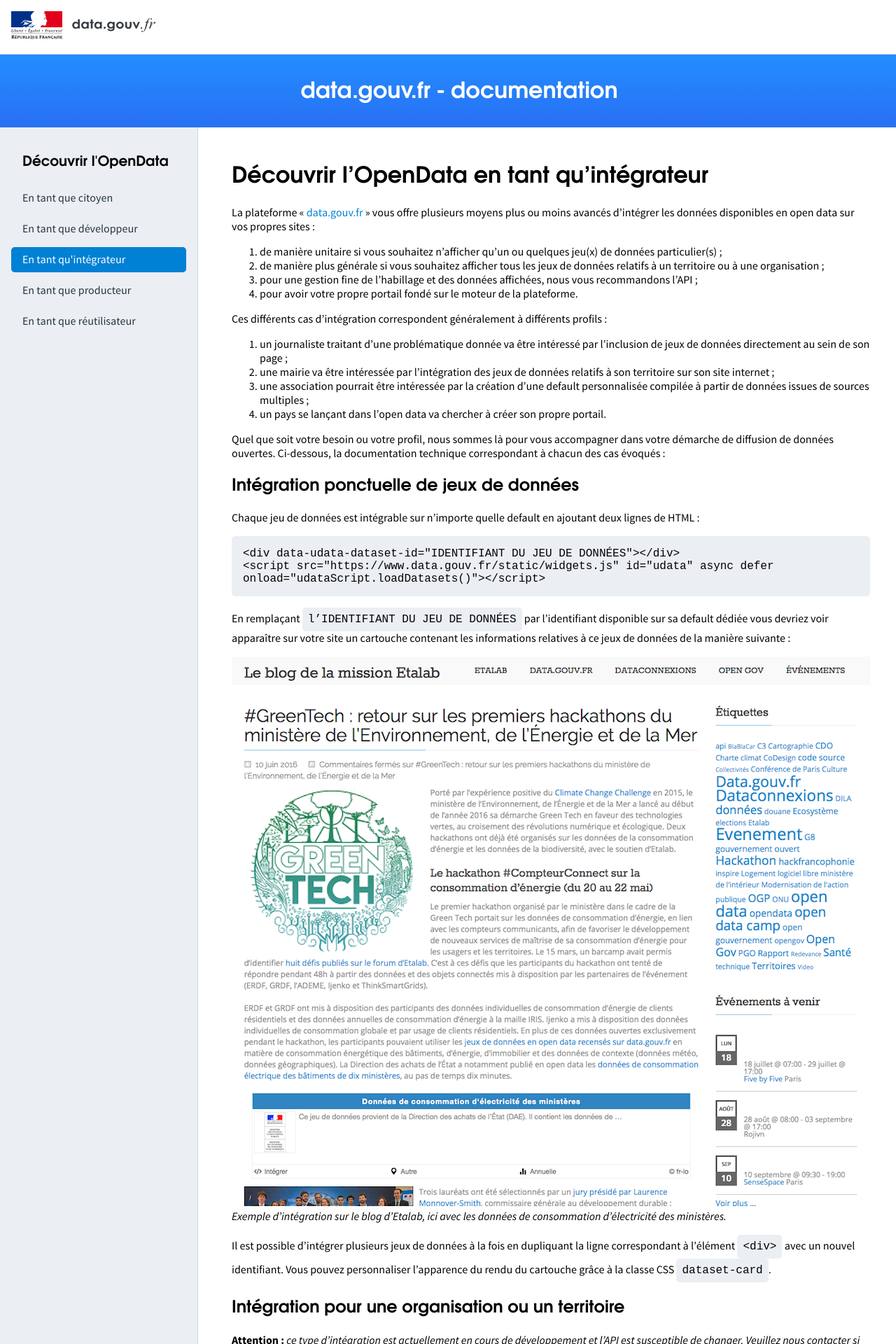
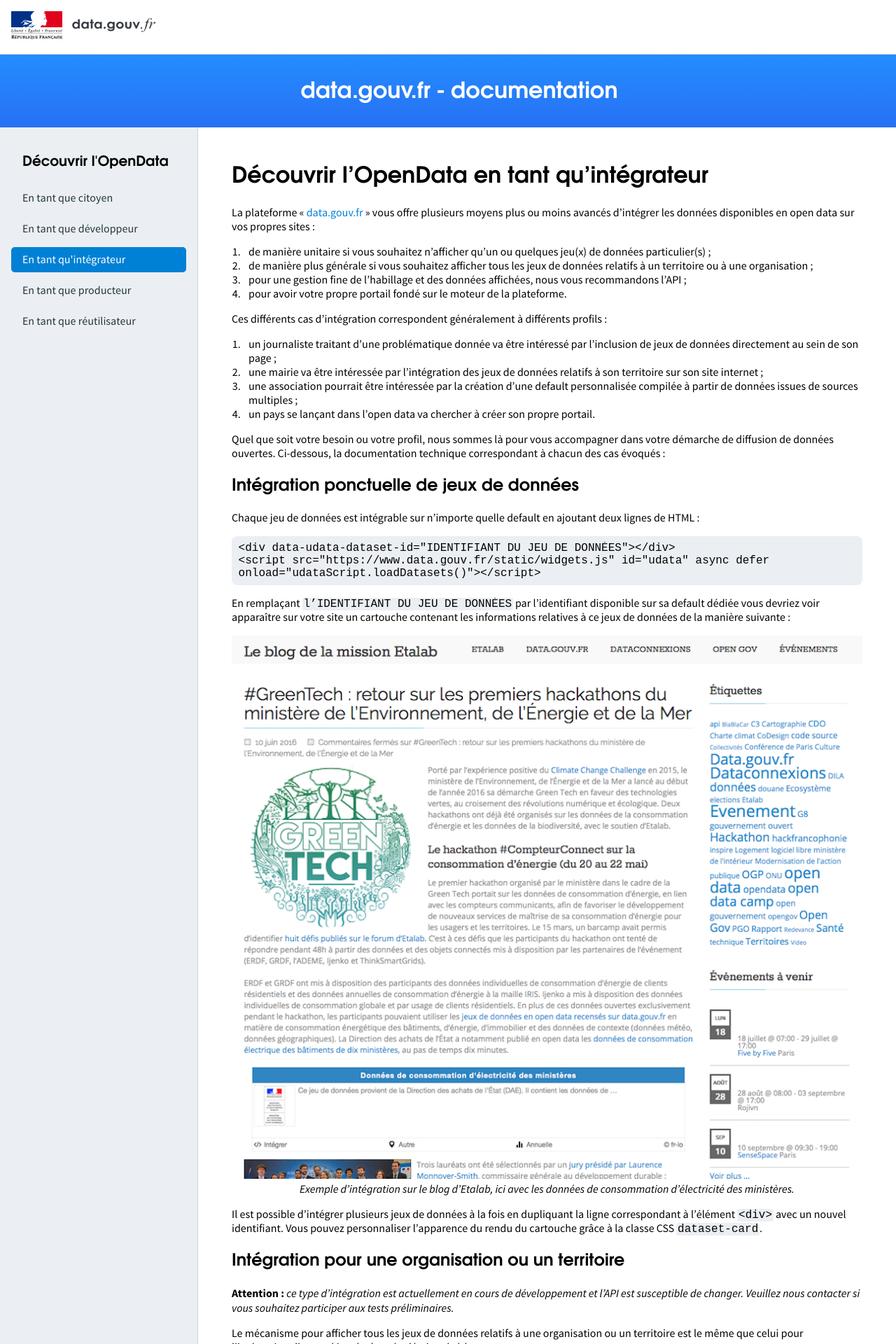
Before and after one commit to etalab/doc.data.gouv.fr, a Jekyll site: the page built from _faq/integrateur.md, in a window 1280 px wide. Shown: the top 1920 px of the page at 70% size. Built offline with Jekyll 4.4.1, drawn with Linux system fonts in a browser that asks for light colours.

Commit message:
Style and fix markdown rendering

```diff
--- a/_layouts/home.html
+++ b/_layouts/home.html
@@ -5,6 +5,6 @@
 {% include hero.html %}
 <section>
   <div class="container">
-    {{ content }}
+    <div class="markdown">{{ content }}</div>
   </div>
 </section>
--- a/_layouts/page.html
+++ b/_layouts/page.html
@@ -6,6 +6,6 @@
 <div class="documentation">
   {% include sidebar.html %}
   <div class="main-pane">
-    {{ content }}
+    <div class="markdown">{{ content }}</div>
   </div>
 </div>
--- /dev/null
+++ b/_sass/markdown.scss
@@ -0,0 +1,51 @@
+.markdown {
+    img {
+        // Prevent larger images to break layout
+        max-width: 100%;
+        // Center images smaller than width
+        margin: auto;
+        display: block;
+    }
+
+    // Allow images legends with the following syntax:
+    //   ![](path_to_image)
+    //   *image_caption*
+    img + em {
+        display: block;
+        text-align: center;
+        margin: 0.3em 0.1em;
+    }
+
+    // Disable lists default indentation
+    ol, ul {
+        margin: 0;
+        padding: 0 0 0 1em;
+
+        li {
+            padding-left: 0.5em;
+        }
+    }
+
+    // Lighter inline code element
+    code {
+        padding: 0 0.1em;
+        border-radius: 0.2em;
+    }
+
+    // But <pre> block should be spaced
+    pre {
+        padding: 0.5em;
+        margin: 0.5em 0;
+        border-radius: 0.5em;
+        background-color: #ebeff3;
+    }
+
+    // Remove top margin on code blocks following a title
+    h1, h2, h3, h4, h5, h6 {
+        + .highlighter-rouge {
+            pre {
+                margin-top: 0;
+            }
+        }
+    }
+}
--- a/assets/main.scss
+++ b/assets/main.scss
@@ -4,3 +4,4 @@
 
 @import "main";
 @import "hero";
+@import "markdown";
```
